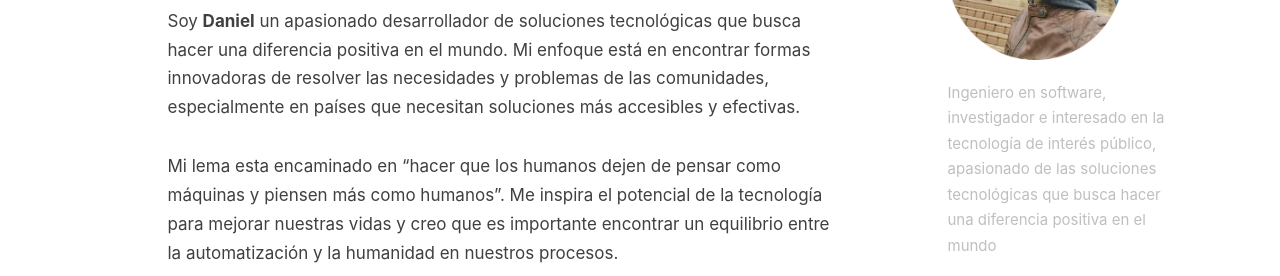
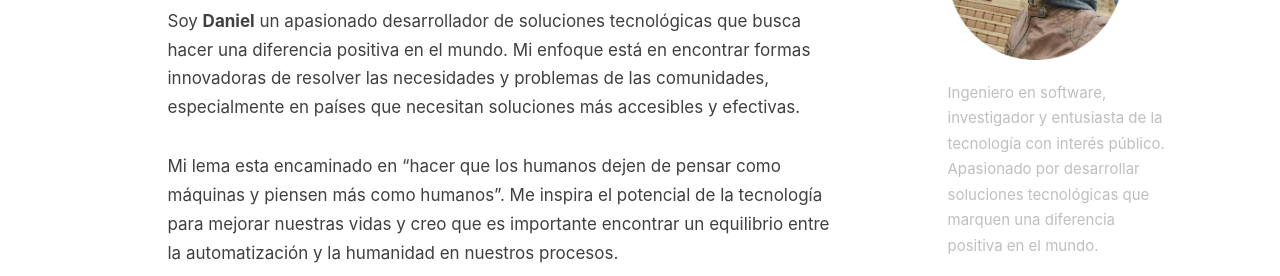
Before and after one commit to HammerDev99/HammerDev99.github.io, a plain HTML site: page about/index.html in a window 1280 px wide. Shown: the part 641-917 px from the top of the page. Drawn offline with nearby package versions, Linux system fonts and the light colour scheme.

Commit message:
feat: Actualizar texto en páginas de información

```diff
--- a/about/index.html
+++ b/about/index.html
@@ -435,7 +435,7 @@
             </a>
 
 
-                <p>Ingeniero en software, investigador e interesado en la tecnología de interés público, apasionado de las soluciones tecnológicas que busca hacer una diferencia positiva en el mundo</p>
+                <p>Ingeniero en software, investigador y entusiasta de la tecnología con interés público. Apasionado por desarrollar soluciones tecnológicas que marquen una diferencia positiva en el mundo.</p>
 
 
            <ul class="list-inline">
```
Also changed, not shown: archive/index.html (+1 -1 lines), categories/tech/index.html (+1 -1 lines), index.html (+1 -1 lines), notes/index.html (+1 -1 lines), search/index.html (+1 -1 lines).
